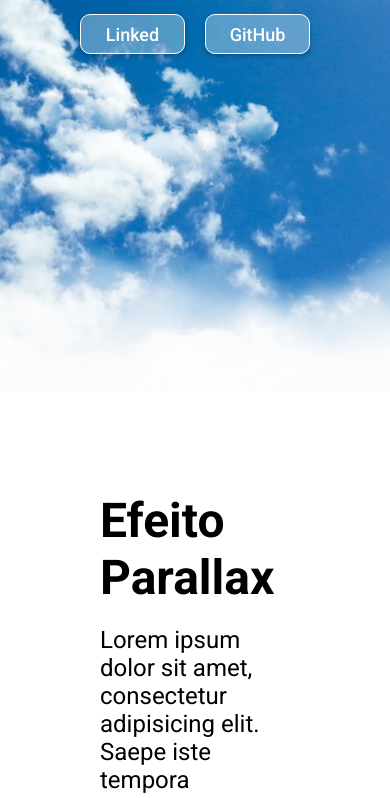
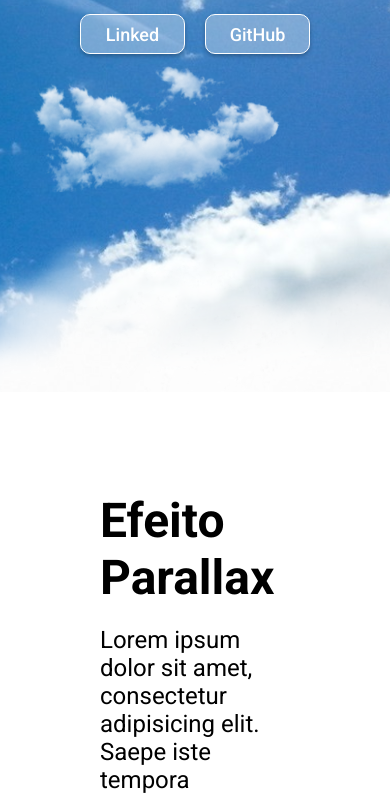
Before and after one commit to lopespablo/postifolio, a plain HTML site: page index.html in a window 390 px wide. Shown: the part 325-1123 px from the top of the page. Drawn offline with Linux system fonts and the light colour scheme.

Commit message:
mais um teste

```diff
--- a/style.css
+++ b/style.css
@@ -8,7 +8,7 @@
 }
 
 body{
-    background-image: url(./imgs/fundo-body.jpg);
+    background-image: url(./imgs/teste.jpg);
     background-size: cover;
     background-position: center;
     background-repeat: no-repeat;
@@ -175,13 +175,6 @@ section.ondas-box{
 }
 
 @media screen and (max-width:600px){
-    body{
-        background-image: url(./imgs/tela-celular.jpg);
-        background-repeat: no-repeat;
-        background-attachment: fixed;
-        background-position: center;
-        background-size: cover;
-    }
 
     .titulo .txt h1{
         font-size: 35px;
```
